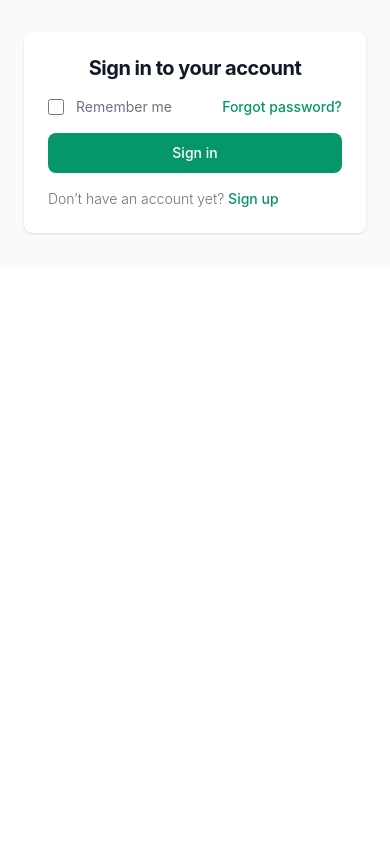
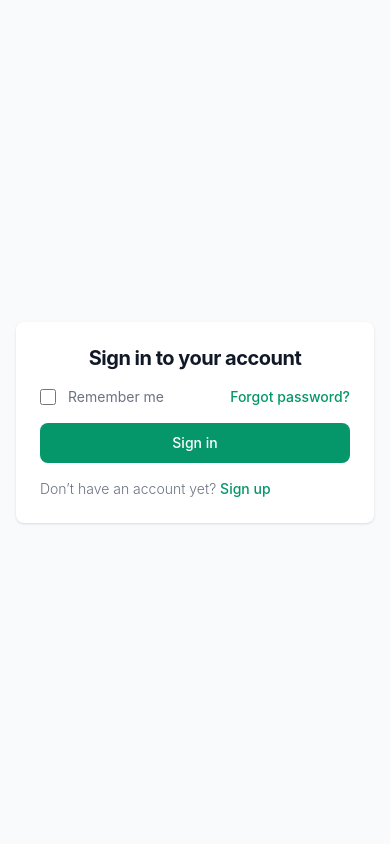
Before and after one commit to Peagah-Vieira/DjangoDash, a Django app: template templates/login_view.html in a window 390 px wide. Run offline with Django 4.2, Linux system fonts and the light colour scheme; the template is opened without the code that fills it, so the values that code supplies are empty; style sheets or scripts are compiled from the project's sources; some libraries are stand-ins or nearby versions.

Commit message:
style: mobile style fix

```diff
--- a/templates/login_view.html
+++ b/templates/login_view.html
@@ -1,7 +1,6 @@
 {% extends "_base.html" %}
 {% block content %}
-    <section class="bg-gray-50 dark:bg-gray-900">
-        <div class="flex flex-col items-center justify-center px-6 py-8 mx-auto md:h-screen lg:py-0">
+    <div class="p-4 min-h-screen flex flex-col items-center justify-center bg-gray-50 dark:bg-gray-900">
         <div class="w-full bg-white rounded-lg shadow dark:border md:mt-0 sm:max-w-md xl:p-0 dark:bg-gray-800 dark:border-gray-700">
             <div class="p-6 space-y-4 md:space-y-6 sm:p-8">
                 <h1 class="text-xl text-center font-bold leading-tight tracking-tight text-gray-900 md:text-2xl dark:text-white">
@@ -66,5 +65,4 @@
             </div>
         </div>
     </div>
-    </section>
 {% endblock content %}
--- a/templates/register_view.html
+++ b/templates/register_view.html
@@ -3,8 +3,7 @@
     Register
 {% endblock title %}
 {% block content %}
-    <section class="bg-gray-50 dark:bg-gray-900">
-        <div class="flex flex-col items-center justify-center px-6 py-8 mx-auto md:h-screen lg:py-0">
+    <div class="p-4 min-h-screen flex flex-col items-center justify-center bg-gray-50 dark:bg-gray-900">
         <div class="w-full bg-white rounded-lg shadow dark:border md:mt-0 sm:max-w-md xl:p-0 dark:bg-gray-800 dark:border-gray-700">
             <div class="p-6 space-y-4 md:space-y-6 sm:p-8">
                 <h1 class="text-xl text-center font-bold leading-tight tracking-tight text-gray-900 md:text-2xl dark:text-white">
@@ -39,5 +38,4 @@
             </div>
         </div>
     </div>
-    </section>
 {% endblock content %}
```
Lines whose indentation alone changed are shown as unchanged.
